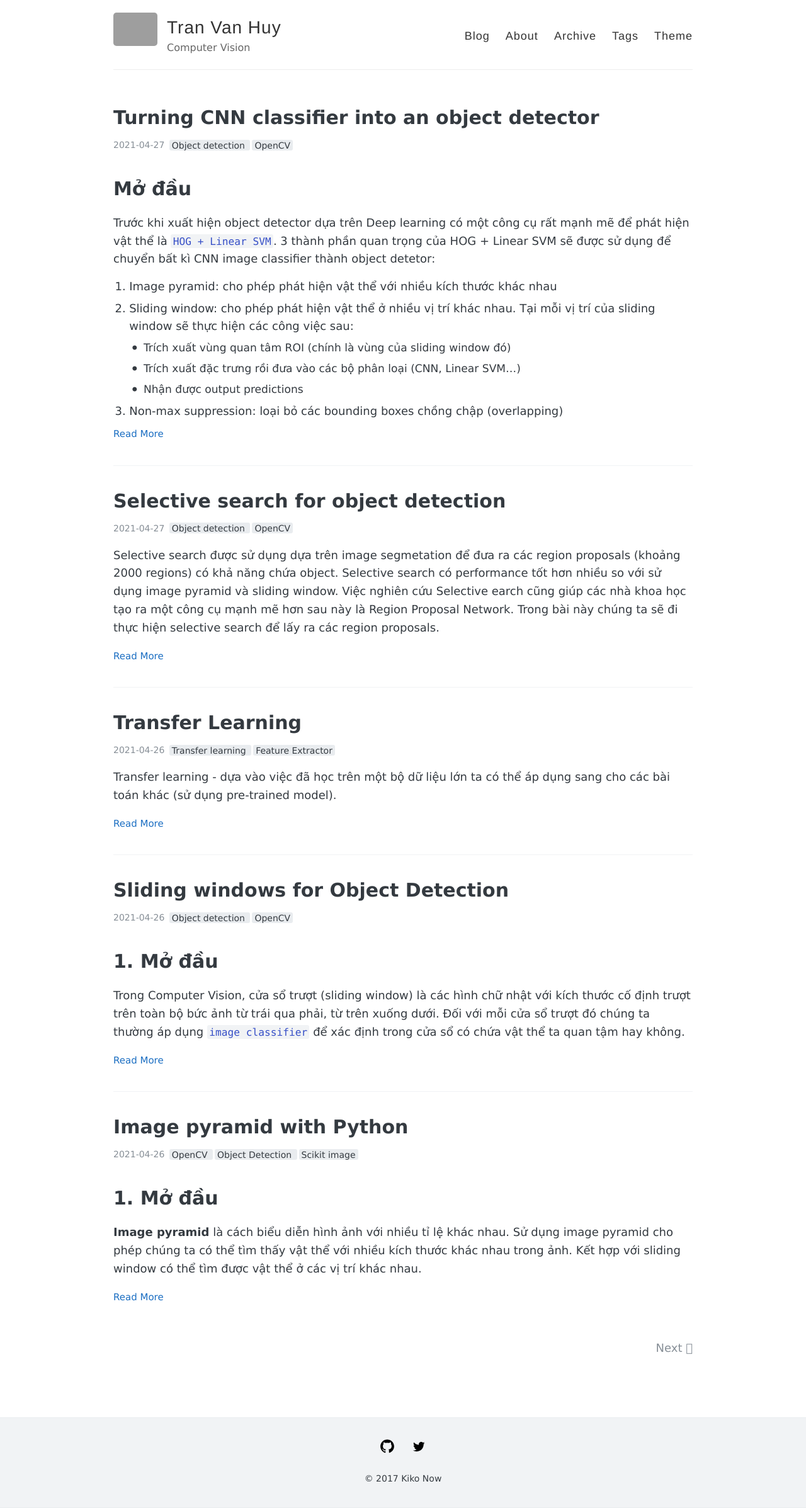
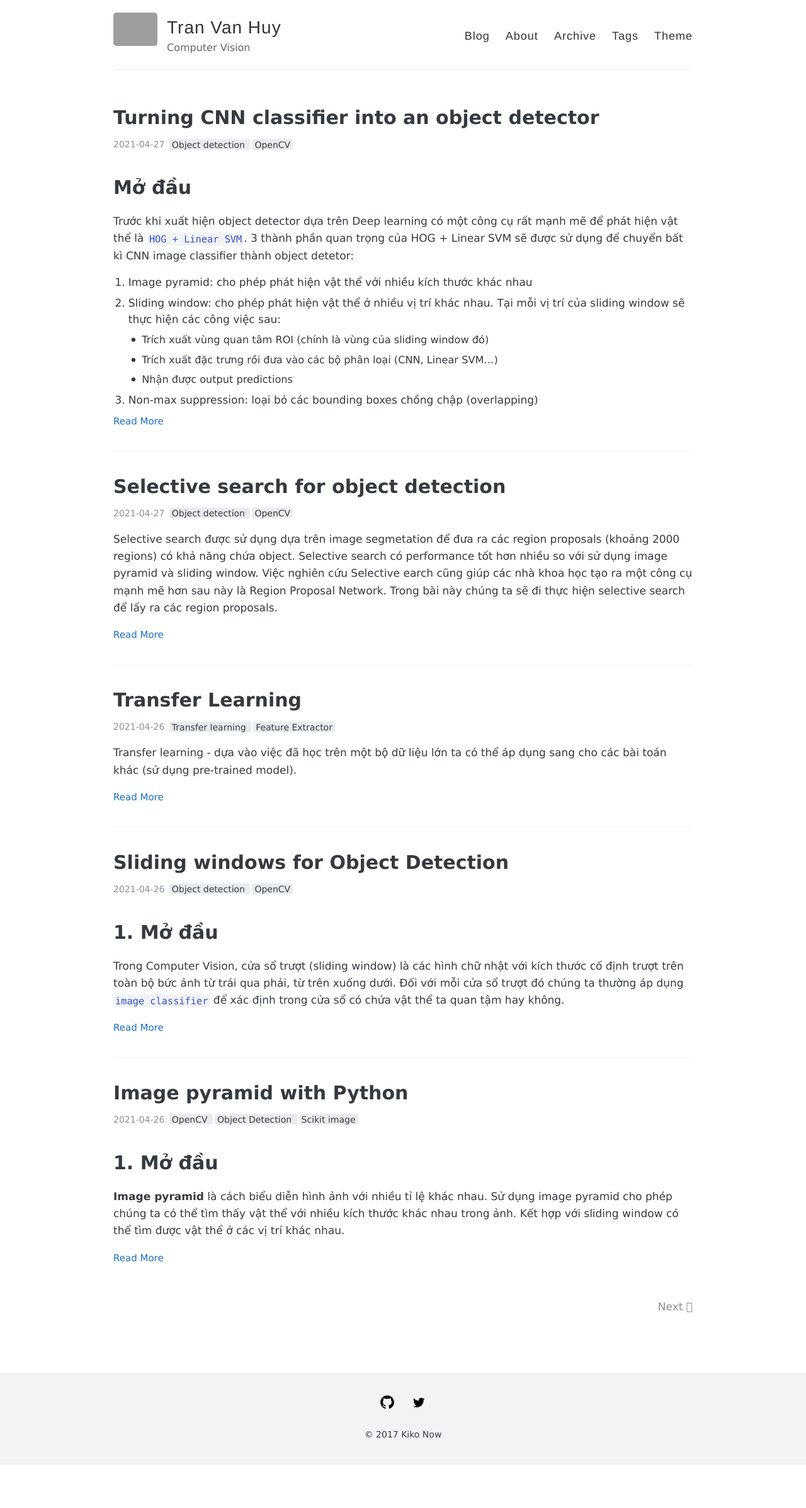
Before and after one commit to huytranvan2010/huytranvan2010.github.io, a Jekyll site: the page built from index.html, in a window 1280 px wide. Shown: the whole page at 63% size. Built offline with Jekyll 4.4.1, drawn with Linux system fonts in a browser that asks for light colours; the list of posts is cut into pages by our own code; after the commit the page ends 2326 px from its top, so only the background shows below that; grey boxes are pictures that could not be loaded.

Commit message:
Update _variables.scss

```diff
--- a/_sass/_variables.scss
+++ b/_sass/_variables.scss
@@ -24,7 +24,7 @@ $base-font: 'Spoqa Han Sans', 'Source Sans Pro', 'Apple SD Gothic Neo', 'Nanum B
 $code-font: 'Menlo', 'Courier New', 'Monaco', 'Spoqa Han Sans', monospace;
 
 // Font sizes
-$base-font-size: 18px;
+$base-font-size: 17px;
 $small-font-size: 14px;
 
 // Colors
```
